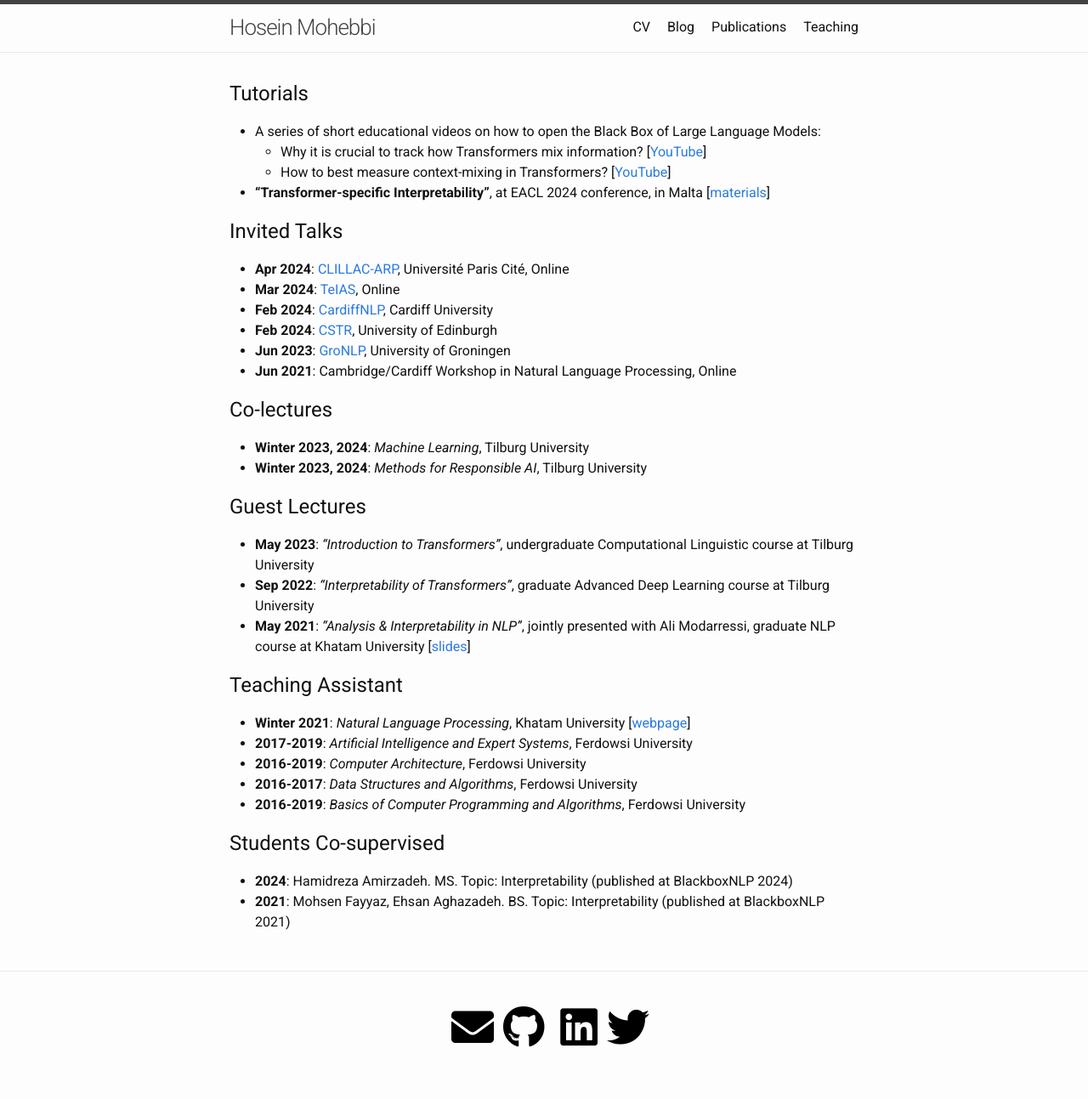
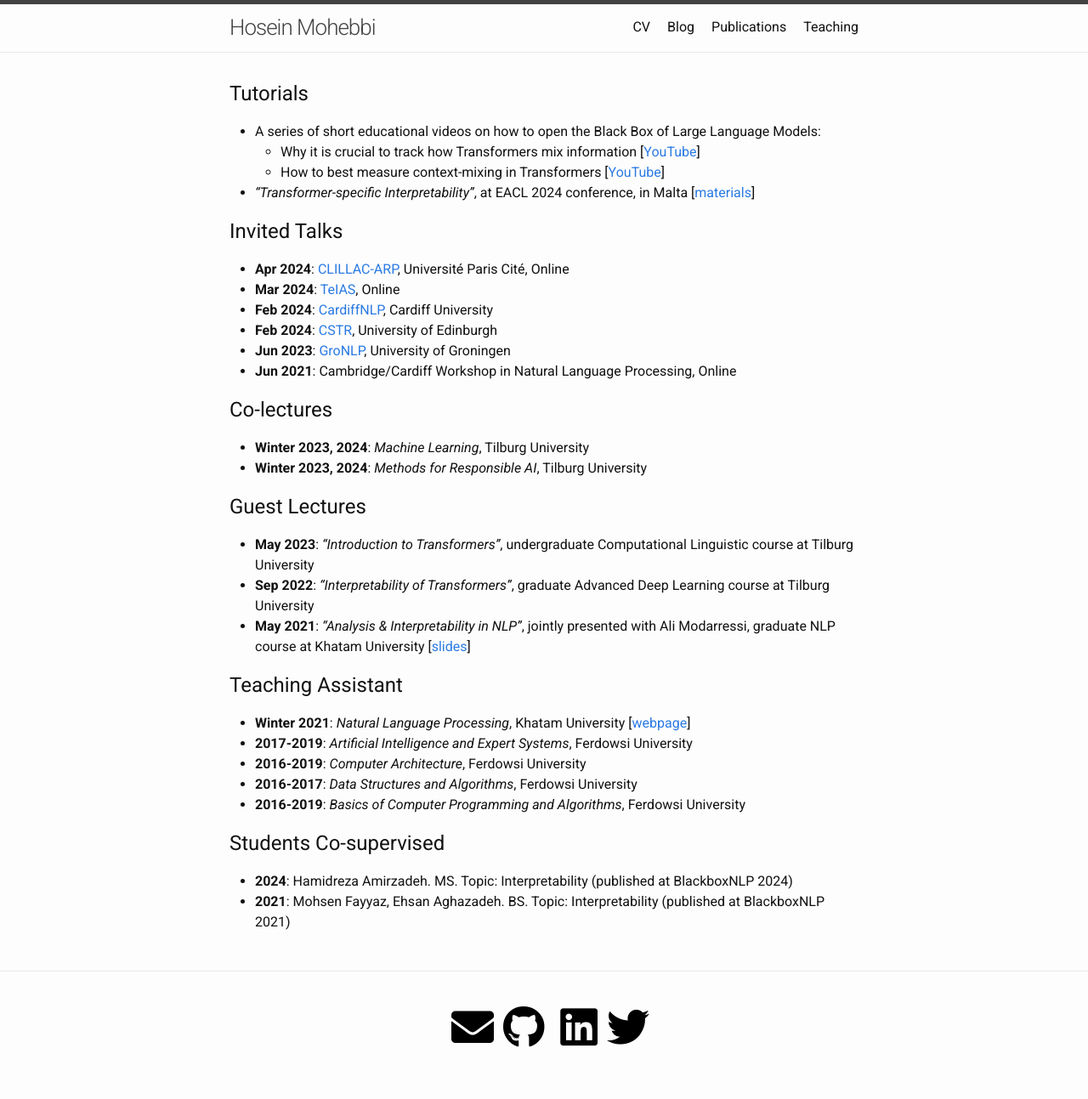
Before and after one commit to hmohebbi/hmohebbi.github.io, a Jekyll site: the page built from teaching.md, in a window 1280 px wide. Shown: the whole page at 85% size. Built offline with Jekyll 4.4.1, drawn with Linux system fonts in a browser that asks for light colours; a style sheet for code colours, icons or effects is not loaded.

```diff
--- a/teaching.md
+++ b/teaching.md
@@ -7,9 +7,9 @@ permalink: /teaching/
 
 ## Tutorials
 * A series of short educational videos on how to open the Black Box of Large Language Models:
-    * Why it is crucial to track how Transformers mix information? [[YouTube](https://youtu.be/8Nj1xiV-hA0?si=mPvH9Pmt4HRvUyzF)]
-    * How to best measure context-mixing in Transformers? [[YouTube](https://youtu.be/JPOBPY-ndfk?si=vQ2JdME8oo_6iFCU)]
-* __"Transformer-specific Interpretability"__, at EACL 2024 conference, in Malta [[materials](https://github.com/interpretingdl/eacl2024_transformer_interpretability_tutorial)]
+    * Why it is crucial to track how Transformers mix information [[YouTube](https://youtu.be/8Nj1xiV-hA0?si=mPvH9Pmt4HRvUyzF)]
+    * How to best measure context-mixing in Transformers [[YouTube](https://youtu.be/JPOBPY-ndfk?si=vQ2JdME8oo_6iFCU)]
+* _"Transformer-specific Interpretability"_, at EACL 2024 conference, in Malta [[materials](https://github.com/interpretingdl/eacl2024_transformer_interpretability_tutorial)]
 
 
 ## Invited Talks
```
